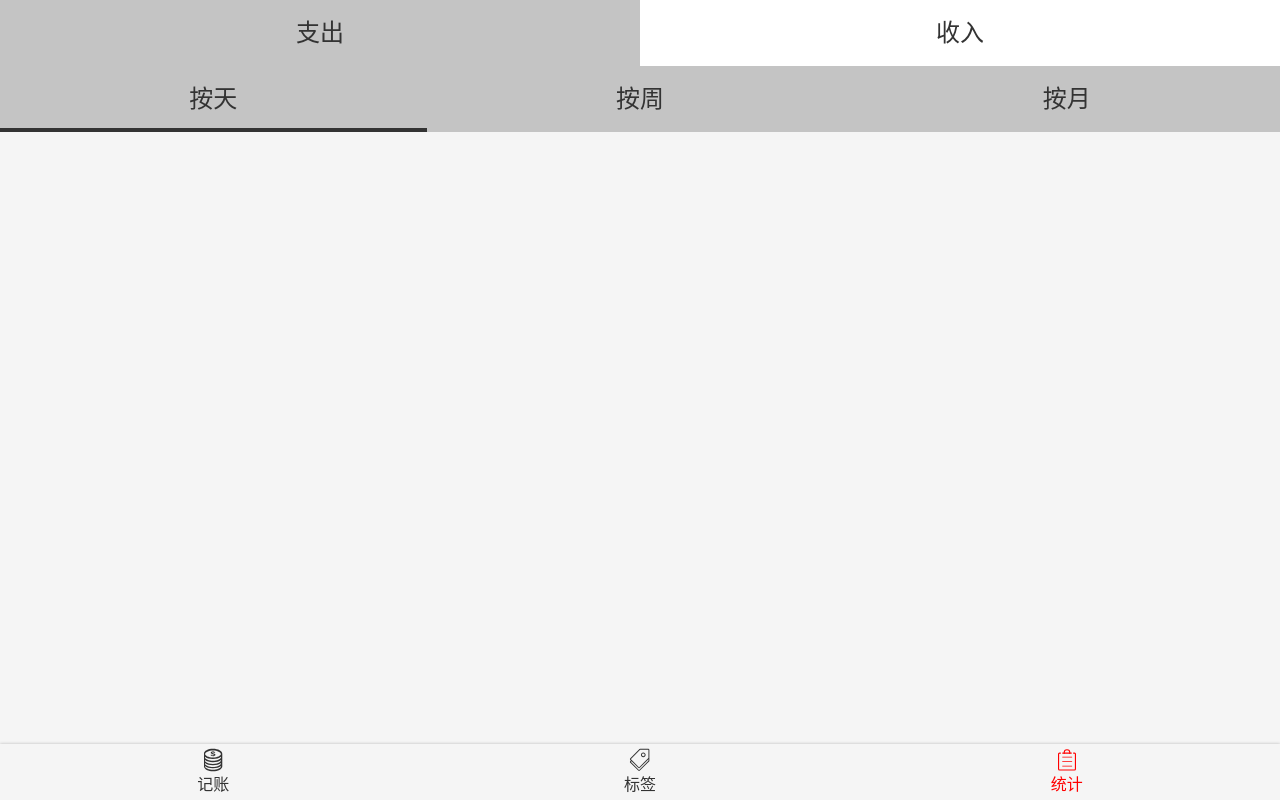
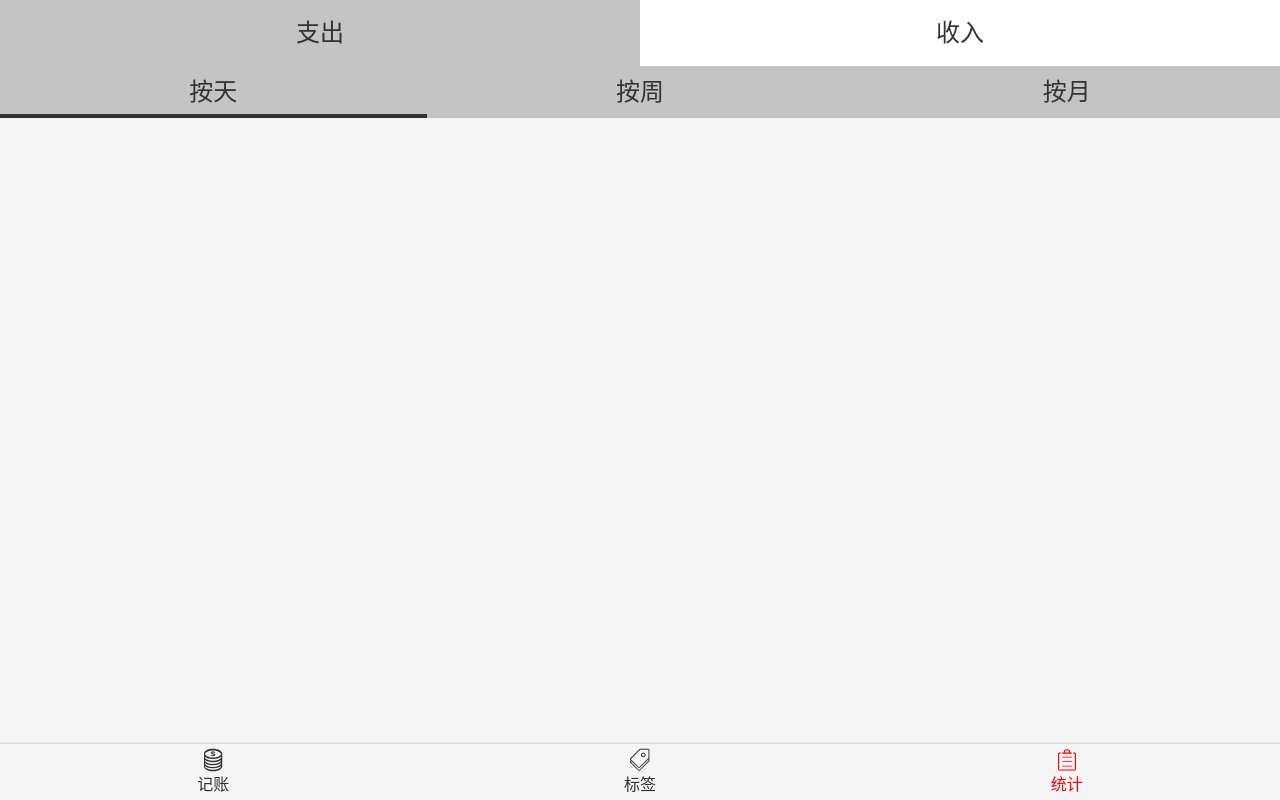
Before and after one commit to haxiedaimala/billing, a Vue app: page /#/statistics in a window 1280 px wide. Built offline with nearby package versions, Linux system fonts and the light colour scheme.

Commit message:
更新 css

```diff
--- a/src/components/Tabs.vue
+++ b/src/components/Tabs.vue
@@ -22,6 +22,7 @@ const classList = (item: DateSource) => {
 <template>
   <ul class="tabs">
     <li v-for="item in dataSource"
+        class="tabs-item"
         :key="item.value"
         @click="toggle(item.value)"
         :class="classList(item)"
@@ -38,7 +39,7 @@ const classList = (item: DateSource) => {
   background: #c4c4c4;
   font-size: 24px;
 
-  li {
+  &-item {
     flex: 1;
     padding: 15px 0;
     display: flex;
--- a/src/views/Statistics.vue
+++ b/src/views/Statistics.vue
@@ -11,7 +11,7 @@ const type = ref('-');
 <template>
   <Layout>
     <Tabs :data-source="recordTypeList" v-model="type" class-clearfix="type"/>
-    <Tabs :data-source="intervalList" v-model="interval" class-clearfix="statistics"/>
+    <Tabs :data-source="intervalList" v-model="interval" class-clearfix="interval"/>
   </Layout>
 </template>
 
@@ -28,4 +28,8 @@ const type = ref('-');
     }
   }
 }
+
+:deep(.interval-item) {
+  padding: 8px 0;
+}
 </style>
```
